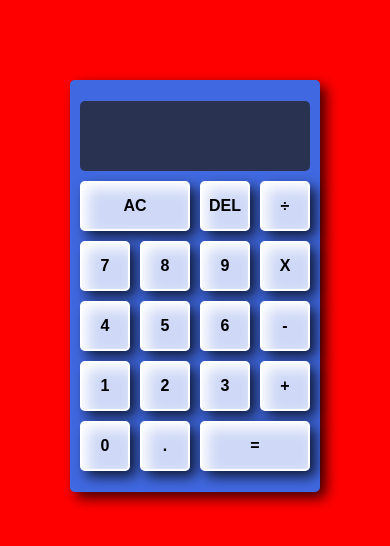
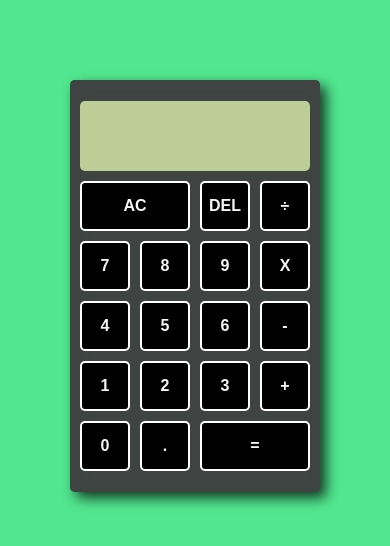
Before and after one commit to mike051985/JS_Calculator, a plain HTML site: page index.html in a window 390 px wide. Drawn offline with Linux system fonts and the light colour scheme.

Commit message:
index.js style.css

```diff
--- a/index.js
+++ b/index.js
@@ -59,7 +59,6 @@ class Calculator {
 
     getDisplayNumber(number) {
       const stringNumber = number.toString().slice(0, 13);
-      //const stringNumber = Math.max(0, parseInt(number)).toString().slice(0, 13);
       const integerDigits = parseFloat(stringNumber.split('.')[0]);
       const decimalDigits = stringNumber.split('.')[1];
       let integerDisplay;
--- a/style.css
+++ b/style.css
@@ -7,7 +7,7 @@
   body {
     padding: 0;
     margin: 0;
-    background-color:#00FF6C;
+    background-color:#0cbb55;
   }
 
   .calculator-grid {
@@ -21,37 +21,42 @@
     padding-bottom: 1em;
     width: 350px;
     min-width: 200px;
-    background-color: #4169e1;
+    background-color: #3f4443;
     margin: 5em auto 3rem auto;
     border-radius: 5px;
-    box-shadow: inset 6px 6px 13px #4169e1,
+    box-shadow: inset 6px 6px 13px #3f4443,
                   6px 6px 13px rgba(0, 0, 0, .75);
   }
 
   .calculator-grid > button {
-    box-shadow: inset 6px 6px 13px #ffffff,
-                6px 6px 13px rgba(0, 0, 0, .75);
     cursor: pointer;
     font-size: 1.3rem;
     font-weight: 700;
     border: 2px solid #ffffff;
     outline: none;
-    background-color: rgba(255, 255, 255, .75);
+    color: #f5f5f5;
+    background-color: #000000;
     margin: 10px;
     border-radius: 5px;
   }
 
   .calculator-grid > button:hover {
     background-color: rgba(255, 255, 255, .9);
+    color: #000000;
+    border: 2px solid #000000;
   }
 
   .span-two {
     grid-column: span 2;
   }
 
+  .color-gray {
+    background-color: #6f6f6f;
+  }
+
   .output {
     grid-column: 1 / -1;
-    background-color: rgba(34, 32, 32, 0.75);
+    background-color: #bccd95;
     display: flex;
     align-items: flex-end;
     justify-content: space-around;
@@ -64,19 +69,19 @@
   }
 
   .output .previous-operand {
-    color: rgba(255, 255, 255, .75);
+    color: #444343;
     font-size: 1.3rem;
   }
 
   .output .current-operand {
-    color: #ffffff;
+    color: #000000;
     font-size: 1.8rem;
   }
 
   /*media queries*/
   @media (max-width: 500px) {
     body {
-      background-color: red;
+      background-color: #51e68f;
     }
     .calculator-grid{
       grid-template-columns: repeat(4, 60px);
```
